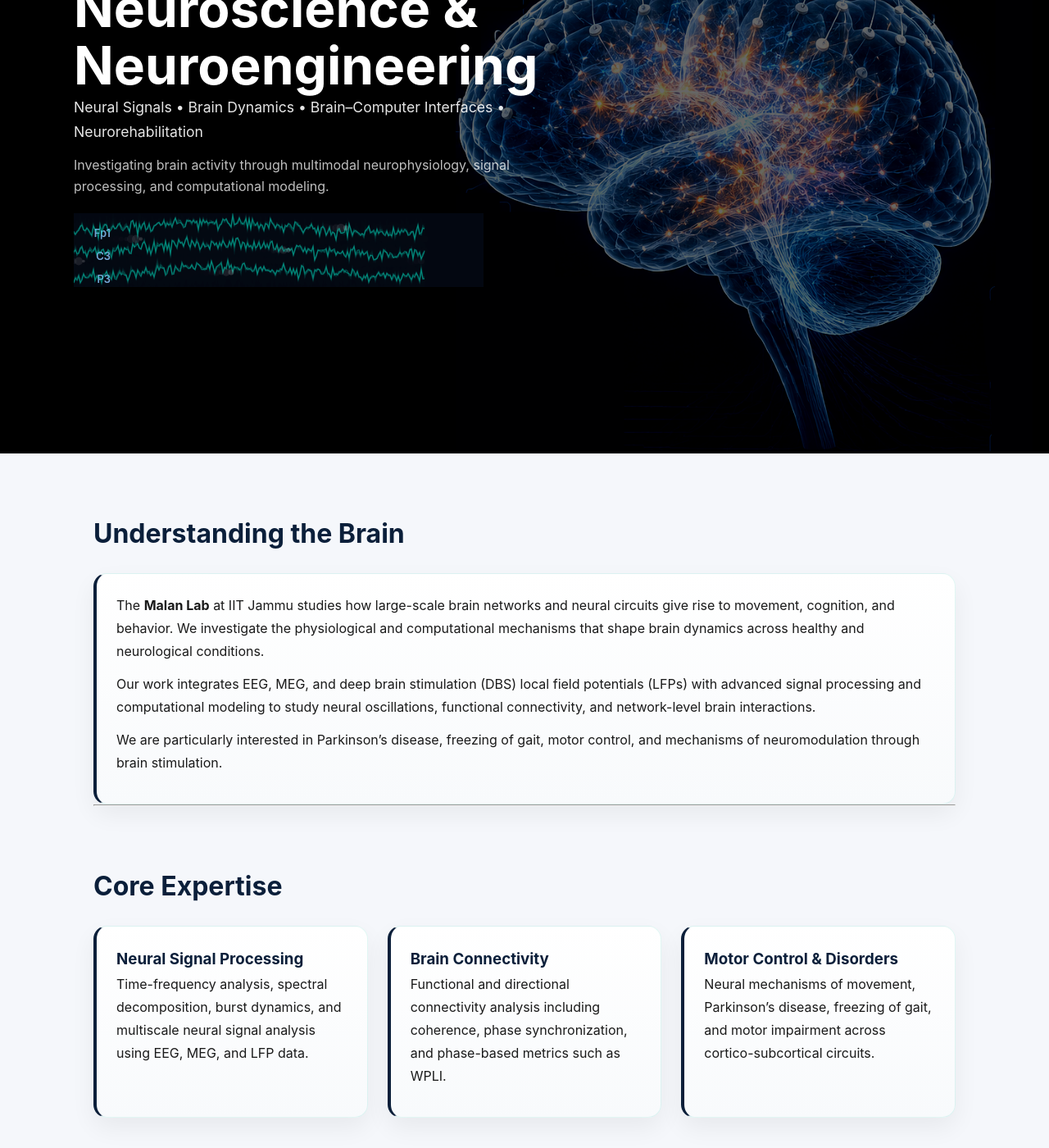
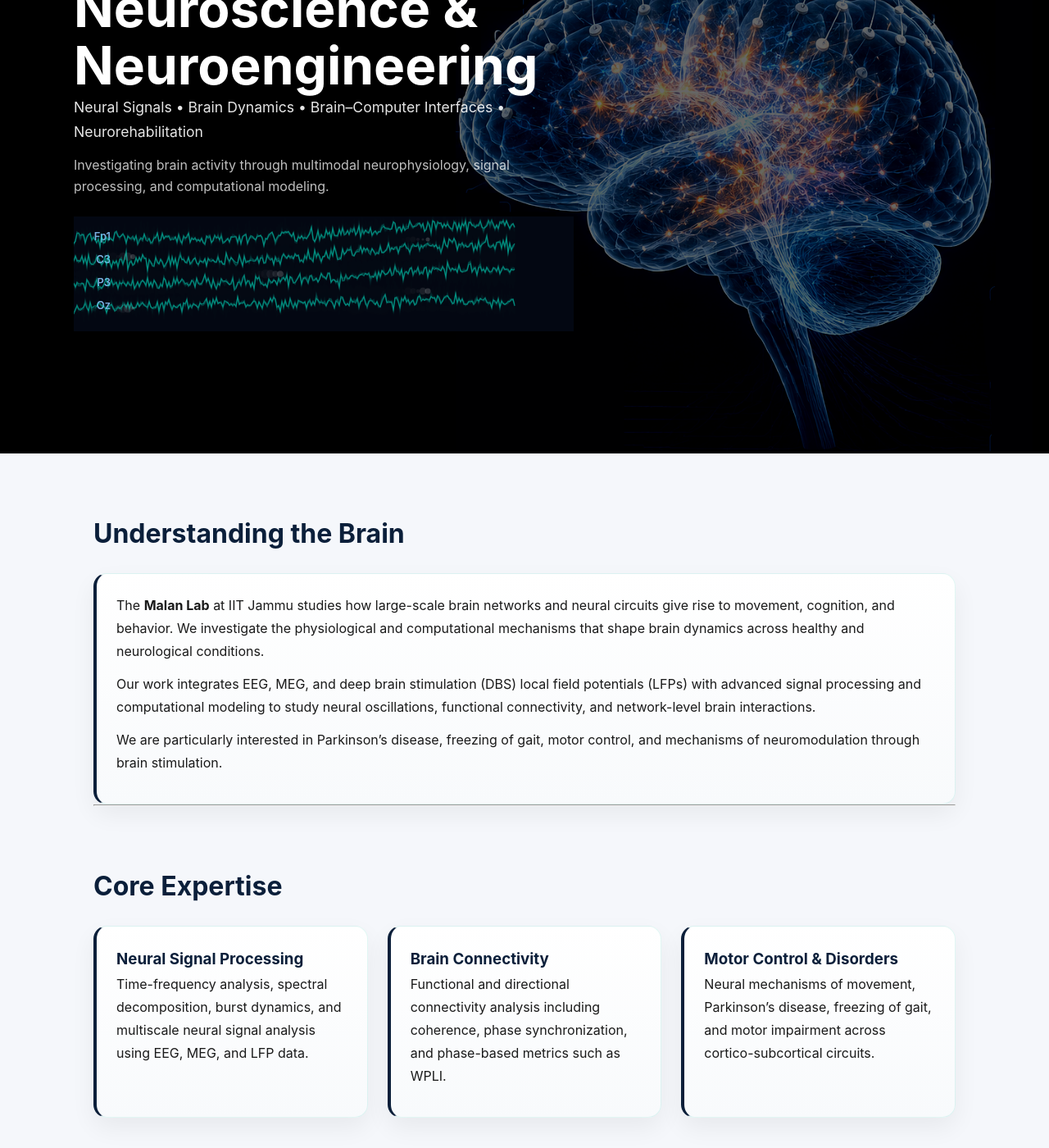
Before and after one commit to malanlab/malanlab.github.io, a Jekyll site: the page built from index.md, in a window 1280 px wide and 1400 px high, scrolled down 258 px. Shown: the whole window at 82% size. Built offline with Jekyll 4.4.1, drawn with Linux system fonts in a browser that asks for light colours.

Commit message:
Update style.css

```diff
--- a/assets/style.css
+++ b/assets/style.css
@@ -314,13 +314,14 @@
 ========================= */
 
 .eeg-canvas {
-  width: 500px;
-  height: 90px;
+  width: 100%;          /* full available width */
+  max-width: 900px;     /* optional limit for large screens */
+  height: 140px;        /* increase height */
 
   display: block;
-  margin-top: 20px;
+  margin-top: 24px;
 
-  opacity: 0.9;
+  opacity: 0.95;
 }
 
 /* =========================
```
